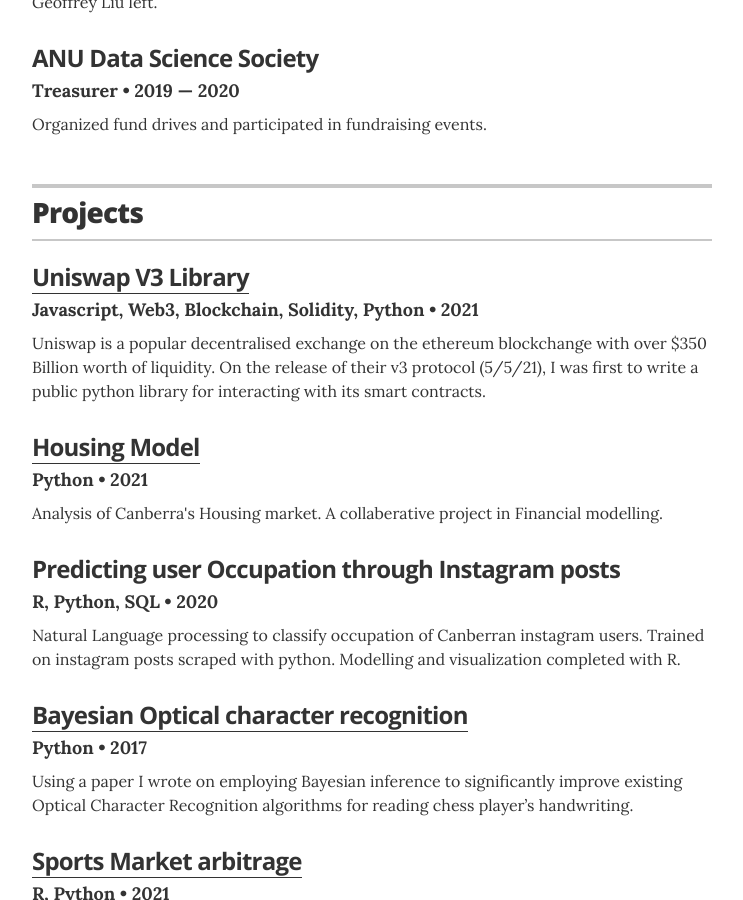
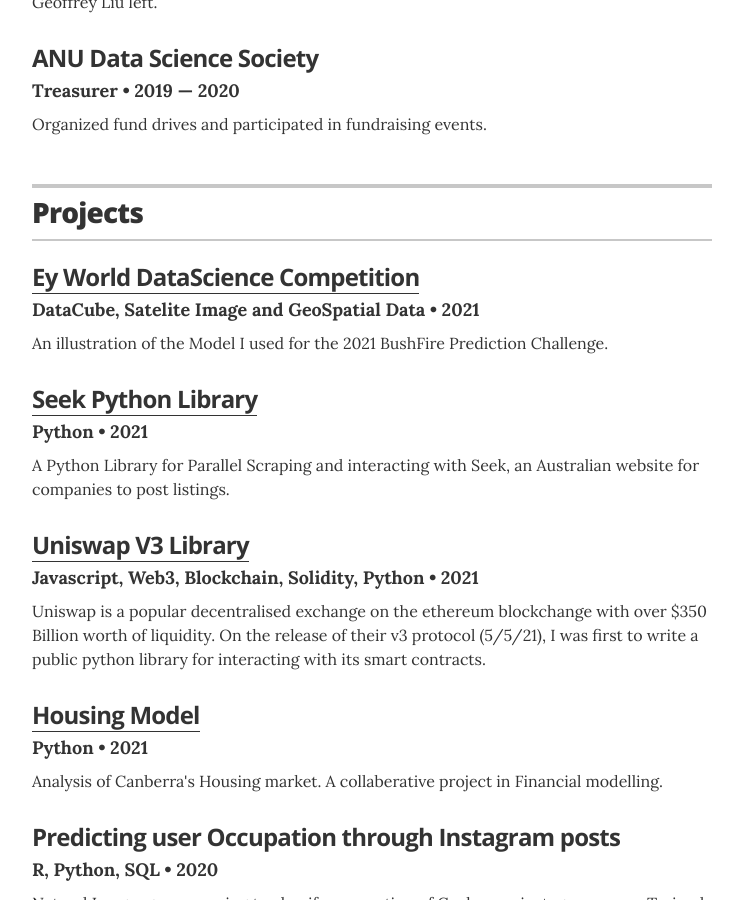
Before and after one commit to rieszrt/rieszrt.github.io, a Jekyll site: the page built from index.html, in a window 1280 px wide and 900 px high, scrolled down 1397 px. Shown: the whole window, without its empty margins (268-1011 px from the left). Built offline with Jekyll 4.4.1, drawn with Linux system fonts in a browser that asks for light colours.

Commit message:
added ey and seekpy

```diff
--- a/CNAME
+++ b/CNAME
@@ -1 +1 @@
-resume-template.joelglovier.com
+rieszrt.github.io
--- a/_data/projects.yml
+++ b/_data/projects.yml
@@ -1,5 +1,19 @@
 # Projects
 # uncomment the urls if you wish to display them, and add your own URL
+
+# EY World DataScience Competition
+- project: Ey World DataScience Competition
+  role: DataCube, Satelite Image and GeoSpatial Data
+  duration: 2021
+  url: https://github.com/rieszrt/Ey-World-Data-Challenge
+  description: An illustration of the Model I used for the 2021 BushFire Prediction Challenge.
+
+# Seek Python
+- project: Seek Python Library
+  role: Python
+  duration: 2021
+  url: https://github.com/rieszrt/SeekPy
+  description: A Python Library for Parallel Scraping and interacting with Seek, an Australian website for companies to post listings.
 
 # Uniswap V3 Exchange Library
 - project: Uniswap V3 Library
@@ -15,7 +29,6 @@
   duration: 2021
   url: https://github.com/rieszrt/personal-finance
   description: Analysis of Canberra's Housing market. A collaberative project in Financial modelling.
-
 
 # Occupation analysis
 - project: Predicting user Occupation through Instagram posts
```
